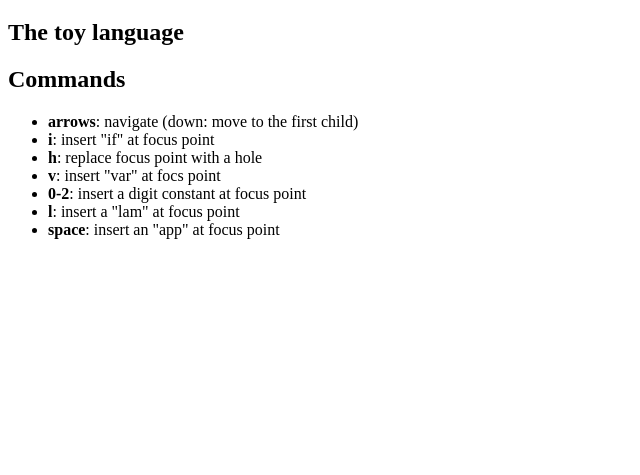
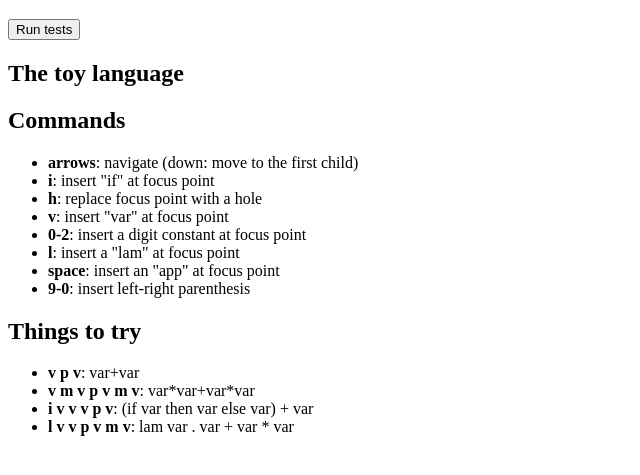
Before and after one commit to ashalkhakov/ATStead, a plain HTML site: page src/index.html in a window 1280 px wide. Shown: the part 61-536 px from the top of the page, without its empty margins (0-640 px from the left). Drawn offline with Linux system fonts and the light colour scheme; a script that the page names is missing.

Commit message:
Some precedence parsing works! Fixed rendering.

```diff
--- a/src/index.html
+++ b/src/index.html
@@ -8,12 +8,16 @@
 <script
    src="https://ats-lang.github.io/LIBRARY/libatscc2js/ATS2-0.3.2/libatscc2js_print_store_cats.js"></script>
 <style>
-  .spaced { padding: 10px }
+  #container { margin: 0 auto }
+  span.spaced { padding: 10px }
   .focussed { background-color: blue; color: white }
+  div.content { display:relative; }
+  div.spaced > div.spaced { display:block;margin-left:32px; }
 </style>
 </head>
 <body>
-<h1>Hello from ATStead!</h1>
+  <h1>Hello from ATStead!</h1>
+  <button id="btn-run-tests">Run tests</button>
 <div id="container">
 </div>
 <div id="help">
@@ -23,10 +27,18 @@
     <li><strong>arrows</strong>: navigate (down: move to the first child)</li>
     <li><strong>i</strong>: insert "if" at focus point</li>
     <li><strong>h</strong>: replace focus point with a hole</li>
-    <li><strong>v</strong>: insert "var" at focs point</li>
+    <li><strong>v</strong>: insert "var" at focus point</li>
     <li><strong>0-2</strong>: insert a digit constant at focus point</li>
     <li><strong>l</strong>: insert a "lam" at focus point</li>
     <li><strong>space</strong>: insert an "app" at focus point</li>
+    <li><strong>9-0</strong>: insert left-right parenthesis</li>
+  </ul>
+  <h2>Things to try</h2>
+  <ul>
+    <li><strong>v p v</strong>: var+var</li>
+    <li><strong>v m v p v m v</strong>: var*var+var*var</li>
+    <li><strong>i v v v p v</strong>: (if var then var else var) + var</li>
+    <li><strong>l v v p v m v</strong>: lam var . var + var * var</li>
   </ul>
 </div>
 <div id="sdom-test"></div>
```
Also changed, not shown: 5 other files.
